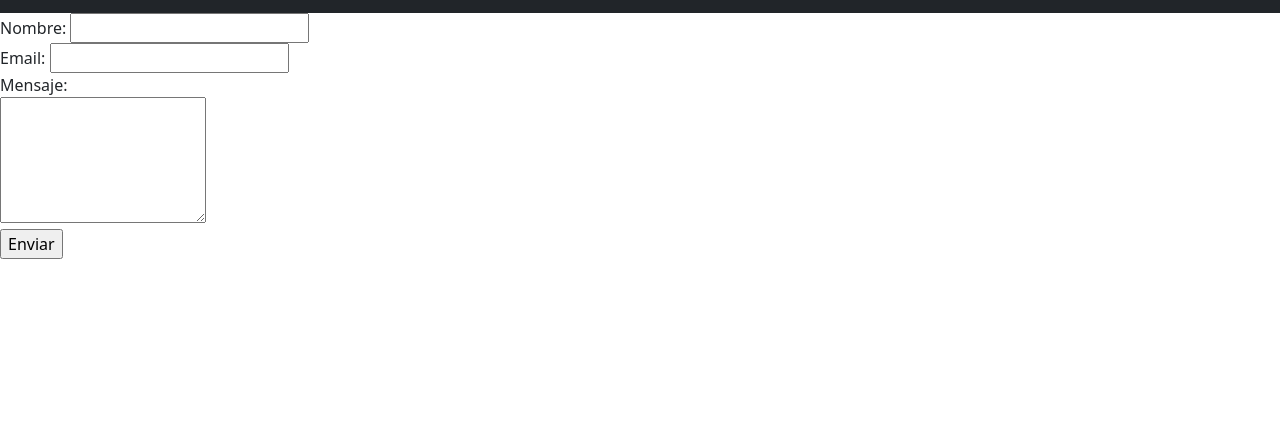
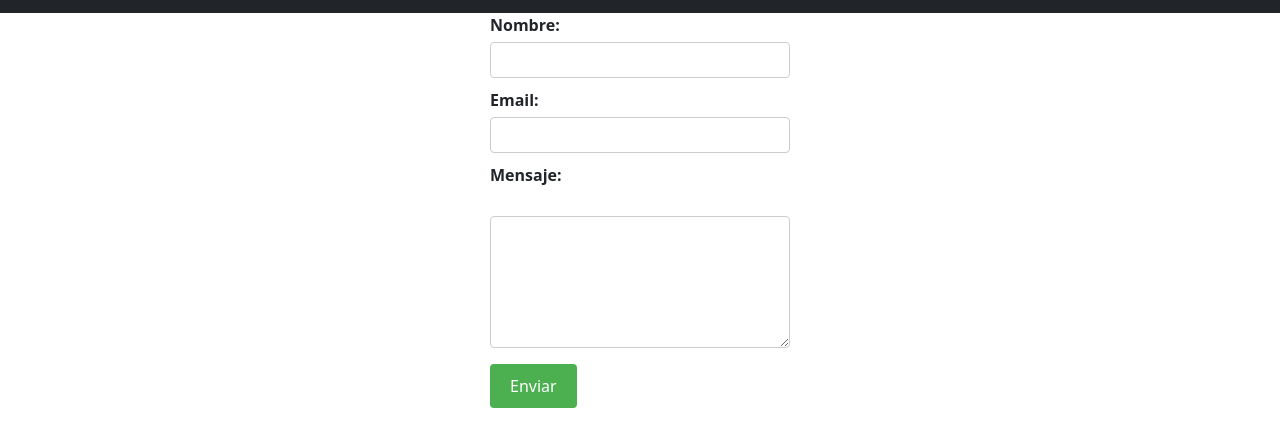
Before and after one commit to Josephu15/actividadtes, a plain HTML site: page Contacto.html in a window 1280 px wide. Shown: the part 59-506 px from the top of the page. Drawn offline with nearby package versions, Linux system fonts and the light colour scheme.

Commit message:
new file,modified

```diff
--- a/Contacto.html
+++ b/Contacto.html
@@ -3,9 +3,8 @@
 <head>
     <meta charset="UTF-8">
     <meta name="viewport" content="width=device-width, initial-scale=1.0">
-
     <link href="https://cdn.jsdelivr.net/npm/bootstrap@5.3.0/dist/css/bootstrap.min.css" rel="stylesheet" integrity="sha384-9ndCyUaIbzAi2FUVXJi0CjmCapSmO7SnpJef0486qhLnuZ2cdeRhO02iuK6FUUVM" crossorigin="anonymous">
-
+    <link rel="stylesheet" href="css/Contacto.css">
     <title>Tienda de Artesanias Ecuatorianas</title>
 </head>
 <body>
--- /dev/null
+++ b/css/Contacto.css
@@ -0,0 +1,58 @@
+form {
+    width: 300px;
+    margin: 0 auto;
+  }
+
+  label {
+    display: block;
+    margin-bottom: 5px;
+    font-weight: bold;
+  }
+
+  input[type="text"],
+  input[type="email"],
+  textarea {
+    width: 100%;
+    padding: 5px;
+    margin-bottom: 10px;
+    border: 1px solid #ccc;
+    border-radius: 4px;
+  }
+
+  input[type="submit"] {
+    background-color: #4CAF50;
+    color: white;
+    border: none;
+    padding: 10px 20px;
+    text-align: center;
+    text-decoration: none;
+    display: inline-block;
+    font-size: 16px;
+    margin-bottom: 10px;
+    cursor: pointer;
+    border-radius: 4px;
+  }
+
+  input[type="submit"]:hover {
+    background-color: #45a049;
+  }
+
+  input[type="submit"]:focus {
+    outline: none;
+  }
+
+  input[type="submit"]:active {
+    background-color: #3e8e41;
+  }
+
+  .error {
+    color: red;
+    font-size: 12px;
+    margin-top: 5px;
+  }
+
+  .success {
+    color: green;
+    font-size: 12px;
+    margin-top: 5px;
+  }
```
